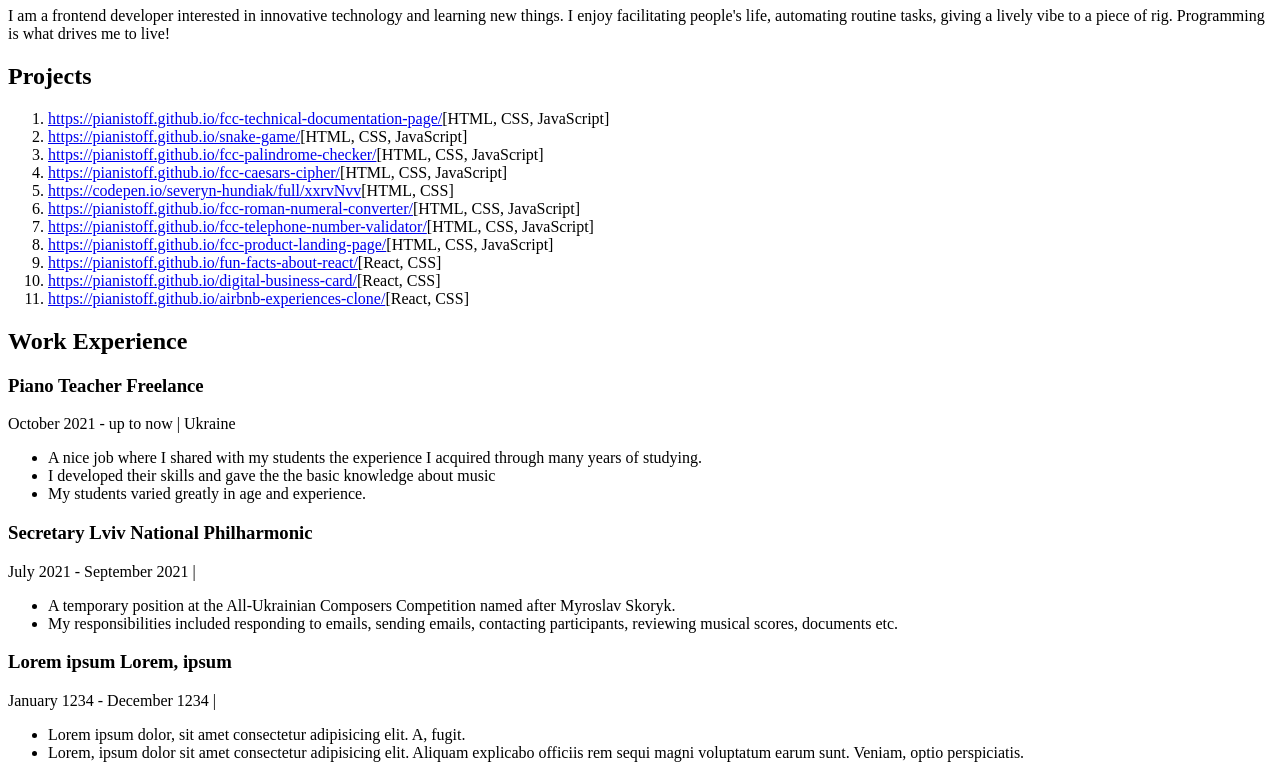
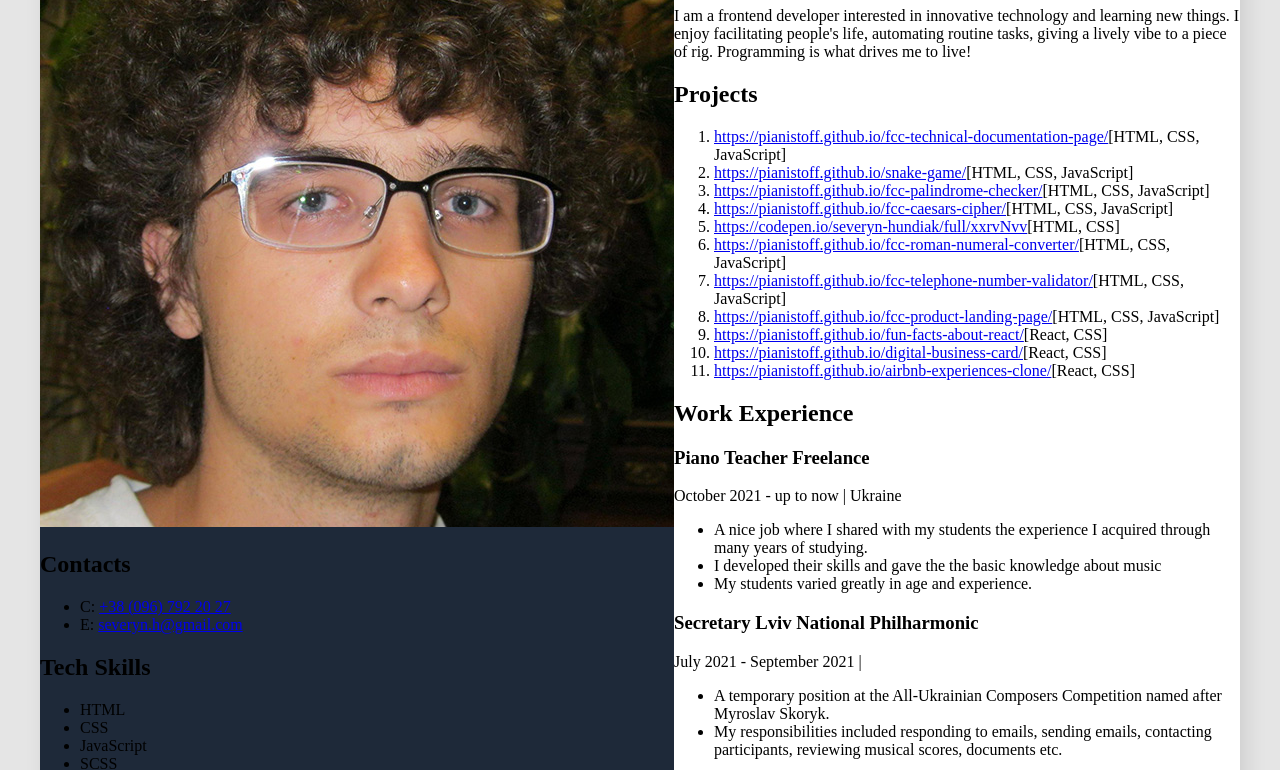
Before and after one commit to pianistoff/goit-resume, a plain HTML site: page index.html in a window 1280 px wide. Shown: the part 107-877 px from the top of the page. Drawn offline with Linux system fonts and the light colour scheme.

Commit message:
Stylize main container

```diff
--- a/index.html
+++ b/index.html
@@ -5,6 +5,7 @@
         <meta http-equiv="X-UA-Compatible" content="IE=edge" />
         <meta name="viewport" content="width=device-width, initial-scale=1.0" />
         <title>Resume</title>
+        <link rel="stylesheet" href="./style/style.css">
     </head>
     <body>
         <div class="main-container">
--- a/style/style.css
+++ b/style/style.css
@@ -0,0 +1,20 @@
+body {
+    margin: 0;
+    background-color: #E5E5E5;
+}
+
+.main-container {
+    display: flex;
+    flex-direction: row-reverse;
+    margin: 0 auto;
+    width: 1200px;
+    box-shadow: 6px 6px 20px rgba(0, 0, 0, 0.1);
+}
+
+.about-container {
+    background-color: #fff;
+}
+
+.aside {
+    background-color: #1E2939;
+}
```
